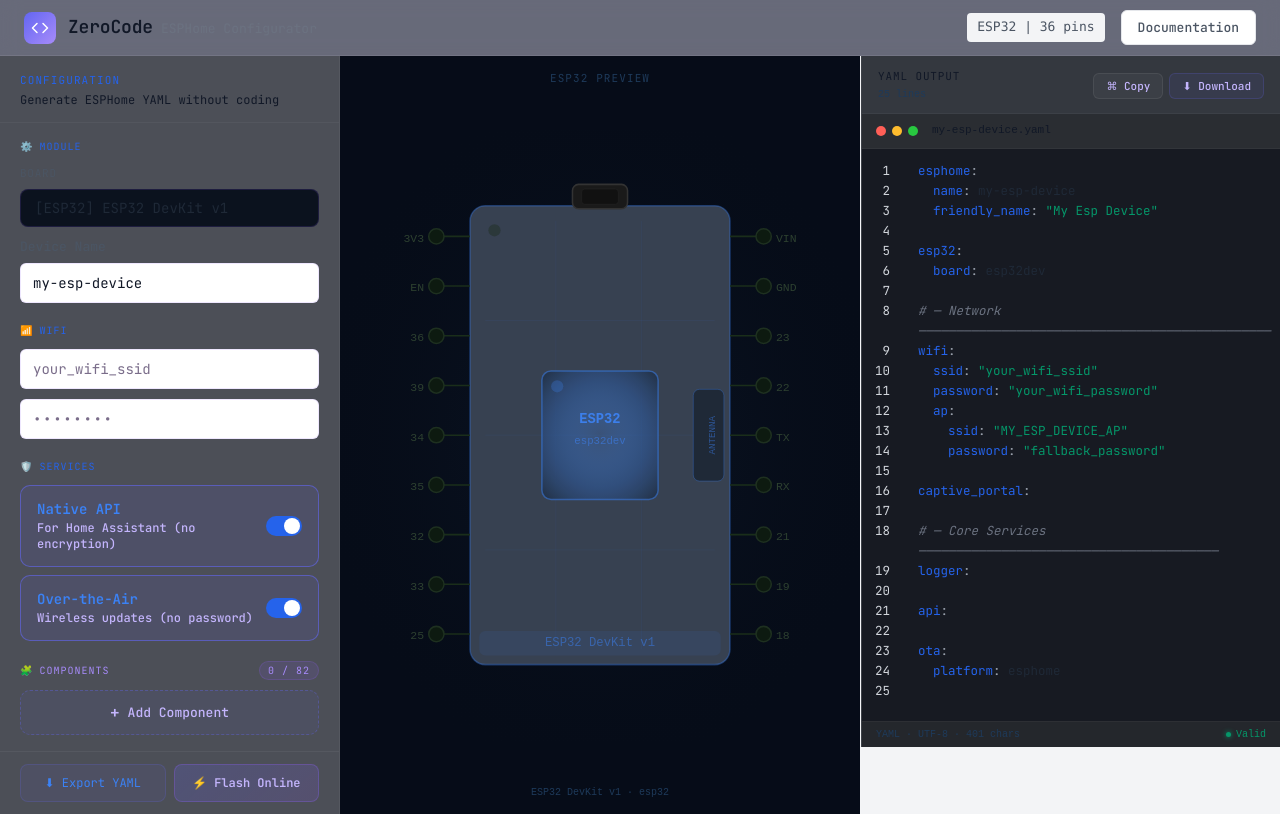
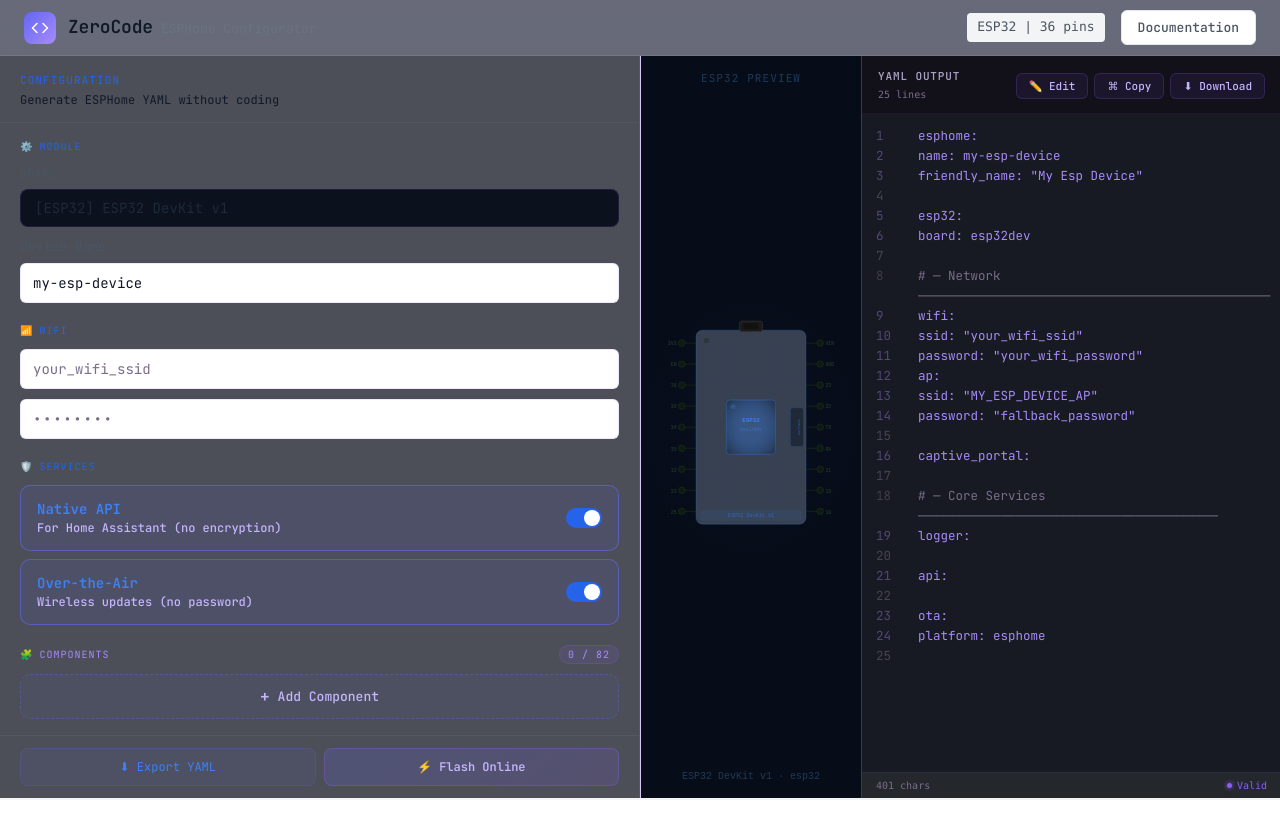
Before and after one commit to lixteech/esphome-zerocode, a React (Vite) app in the folder zerocode-esphome/: page / in a window 1280 px wide. Built offline with nearby package versions, Linux system fonts and the light colour scheme.

Commit message:
feat: Integrate resizable panels and editable YAML editor into App layout
- ResizablePanel now between form and YAML editor
- EditableYAMLPanel with view/edit toggle modes
- Bidirectional YAML editing synced to form
- Copy to clipboard functionality
- YAML syntax highlighting formatting

```diff
--- a/zerocode-esphome/src/App.jsx
+++ b/zerocode-esphome/src/App.jsx
@@ -15,6 +15,8 @@
   Field,
   Select,
   Toggle,
+  ResizablePanel,
+  EditableYAMLPanel,
 } from "./components";
 
 // data stuff
@@ -39,6 +41,24 @@
   }));
 }
 
+// Format YAML with syntax highlighting
+function generateYAMLLines(yamlStr) {
+  return yamlStr.split('\n').map((line, idx) => {
+    const trimmed = line.trim();
+    let type = 'text';
+
+    if (trimmed.startsWith('#')) type = 'comment';
+    else if (trimmed.includes(':')) type = 'key';
+    else if (trimmed.startsWith('-')) type = 'value';
+
+    return {
+      text: line,
+      type,
+      num: idx + 1,
+    };
+  });
+}
+
 // Main application component
 function App() {
   // State
@@ -48,6 +68,7 @@
   const [wifiPass, setWifiPass] = useState("");
   const [components, setComponents] = useState([]);
   const [services, setServices] = useState({ api: true, ota: true });
+  const [panelSize, setPanelSize] = useState(50);
 
   // Derived state with memoization
   const boardDef = useMemo(
@@ -98,6 +119,14 @@
     window.open("https://web.esphome.io/", "_blank");
   }, []);
 
+  // Copy to clipboard handler
+  const [copied, setCopied] = useState(false);
+  const handleCopy = useCallback(() => {
+    navigator.clipboard.writeText(yaml);
+    setCopied(true);
+    setTimeout(() => setCopied(false), 2000);
+  }, [yaml]);
+
   return (
     <div
       style={{
@@ -125,17 +154,11 @@
 
       <Header boardDef={boardDef} />
 
-      {/* Main 3-column layout */}
-      <div
-        style={{
-          flex: 1,
-          display: "grid",
-          gridTemplateColumns: "340px 1fr 420px",
-          height: "calc(100vh - 52px)",
-          overflow: "hidden",
-        }}
-      >
-        {/* Left column - Configuration Form */}
+      {/* Main resizable 2-panel layout */}
+      <ResizablePanel
+        leftSize={panelSize}
+        onResize={setPanelSize}
+        left={
           <Sidebar
             boardValue={boardValue}
             onBoardChange={setBoardValue}
@@ -155,25 +178,39 @@
             onDownload={handleDownload}
             onFlash={handleFlash}
           />
-
-        {/* Center column - Board Preview */}
+        }
+        right={
+          <div
+            style={{
+              display: "grid",
+              gridTemplateColumns: "1fr 420px",
+              height: "100%",
+              width: "100%",
+              overflow: "hidden",
+            }}
+          >
+            {/* Center - Board Preview */}
             <PreviewPanel
               boardDef={boardDef}
               activeGpios={activeGpios}
             />
 
-        {/* Right column - YAML Output */}
-        <div
-          style={{
-            borderLeft: "1px solid rgba(255,255,255,0.05)",
-            overflow: "hidden",
-            display: "flex",
-            flexDirection: "column",
+            {/* Right - Editable YAML */}
+            <EditableYAMLPanel
+              yaml={yaml}
+              onYAMLChange={(config) => {
+                if (config.deviceName) setDeviceName(config.deviceName);
+                if (config.wifiSsid) setWifiSsid(config.wifiSsid);
+                if (config.wifiPass) setWifiPass(config.wifiPass);
               }}
-        >
-          <YAMLViewer yaml={yaml} deviceName={deviceName} />
+              lines={generateYAMLLines(yaml)}
+              copied={copied}
+              onCopy={handleCopy}
+              onDownload={handleDownload}
+            />
           </div>
-      </div>
+        }
+      />
     </div>
   );
 }
```
Lines whose indentation alone changed are shown as unchanged.
